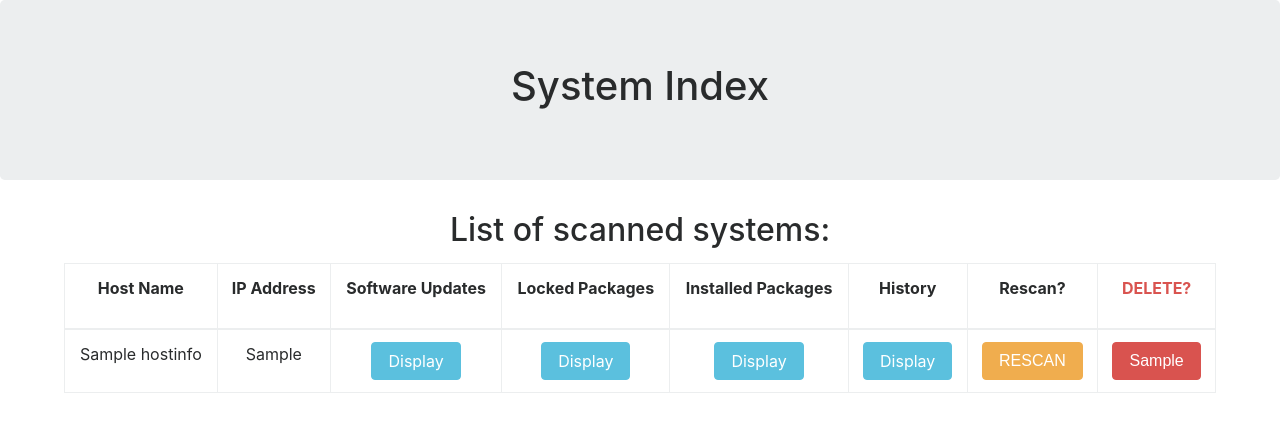
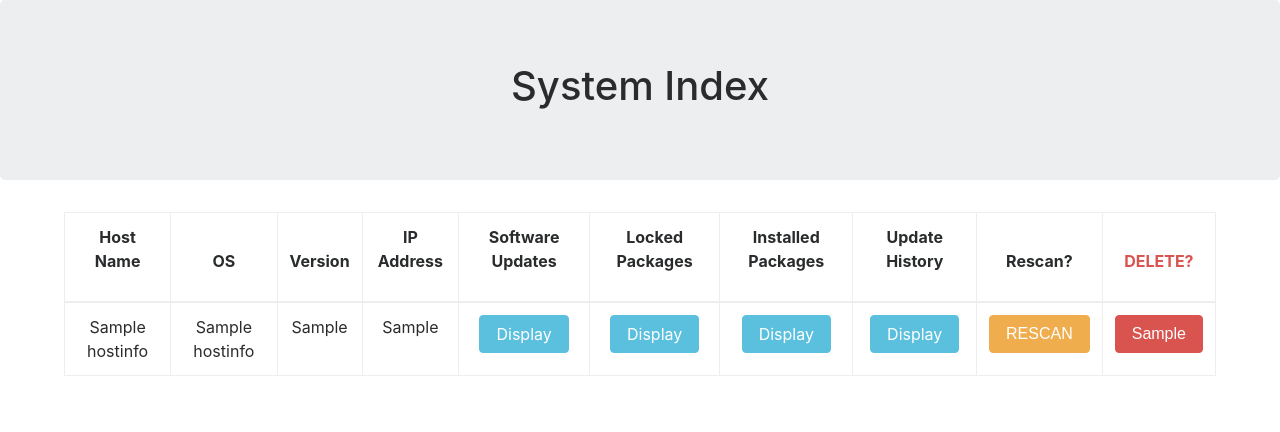
Before and after one commit to Mattsky/spruce, a Django app: page /first_app/ in a window 1280 px wide. Shown: the part 104-536 px from the top of the page. Run offline with Django 3.2, Linux system fonts and the light colour scheme; tables that the repository leaves empty hold one stand-in row (values such as "Sample post"); some libraries are stand-ins or nearby versions.

Commit message:
Adding OS and version number to front page

```diff
--- a/first_app/admin.py
+++ b/first_app/admin.py
@@ -1,7 +1,9 @@
 from django.contrib import admin
-from first_app.models import HeldPackageList, InstalledPackageList, UpdateablePackageList
+from first_app.models import Hosts, HostInfo, HeldPackageList, InstalledPackageList, UpdateablePackageList
 
 # Register your models here.
+admin.site.register(Hosts)
+admin.site.register(HostInfo)
 admin.site.register(HeldPackageList)
 admin.site.register(InstalledPackageList)
 admin.site.register(UpdateablePackageList)
--- a/first_app/views.py
+++ b/first_app/views.py
@@ -34,7 +34,15 @@ def index(request):
     for x in list_of_hosts:
         host_id = Hosts.objects.only('id').get(hostaddr=x)
         host_name = HostInfo.objects.only('host_name').get(host_addr_id=host_id)
-        new_host_list.append([x, str(host_name)])
+
+        os_name = HostInfo.objects.filter(host_addr_id=host_id).values_list('os_name', flat=True)
+        os_version = HostInfo.objects.filter(host_addr_id=host_id).values_list('os_version', flat=True)
+
+        print(os_name[0])
+
+        new_host_list.append([x, str(host_name), str(os_name[0]), str(os_version[0])])
+
+    print(new_host_list)
 
     host_list = {'hosts':new_host_list}
 
--- a/templates/first_app/index.html
+++ b/templates/first_app/index.html
@@ -41,7 +41,7 @@
   			}
 		}
 		</script>
-		<h2 class="text-center">List of scanned systems:</h2>
+		<!-- <h2 class="text-center">List of scanned systems:</h2> -->
 		<p><p>
 
 		<div class="center_div text-center">
@@ -50,17 +50,21 @@
 				<table class="table table-bordered">
 					<thead>
 						<th><p class="text-center">Host Name</p></th>
+						<th><p class="text-center">OS</p></th>
+						<th><p class="text-center">Version</p></th>
 						<th><p class="text-center">IP Address</p></th>
 						<th><p class="text-center">Software Updates</p></th>
 						<th><p class="text-center">Locked Packages</p></th>
 						<th><p class="text-center">Installed Packages</p></th>
-						<th><p class="text-center">History</p></th>
+						<th><p class="text-center">Update History</p></th>
 						<th><p class="text-center">Rescan?</p></th>
 						<th><p class="text-center text-danger">DELETE?</p></th>
 					</thead>
 					{% for sysaddr in hosts %}
 					<tr>
 						<td>{{ sysaddr.1 }}</td>
+						<td>{{ sysaddr.2 }}</td>
+						<td>{{ sysaddr.3 }}</td>
 						<td>{{ sysaddr.0 }}</td>
 						<td><a href="updates?hostaddr={{ sysaddr.0 }}&hostname={{ sysaddr.1 }}" class="btn btn-info">Display</a></td>
 						<td><a href="held?hostaddr={{ sysaddr.0 }}&hostname={{ sysaddr.1 }}" class="btn btn-info">Display</a></td>
```
